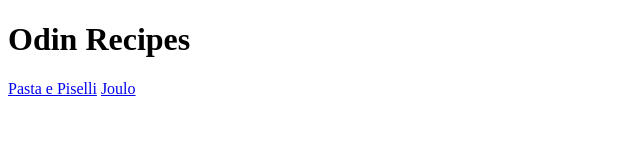
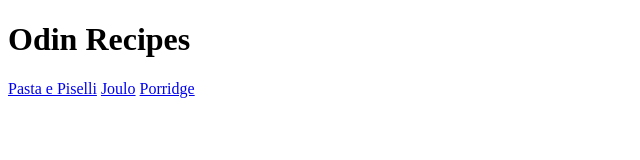
Before and after one commit to Path5545/odin-recipes, a plain HTML site: page index.html in a window 1280 px wide. Shown: the full height of the page, 0-640 px from the left. Drawn offline with Linux system fonts and the light colour scheme.

Commit message:
Create a link to porridge.html page in index.html

```diff
--- a/index.html
+++ b/index.html
@@ -10,5 +10,6 @@
         <h1>Odin Recipes</h1>
         <a href="recipes/pastaepiselli.html">Pasta e Piselli</a>
         <a href="recipes/joulo.html">Joulo</a>
+        <a href="recipes/porridge.html">Porridge</a>
     </body>
 </html>
```
